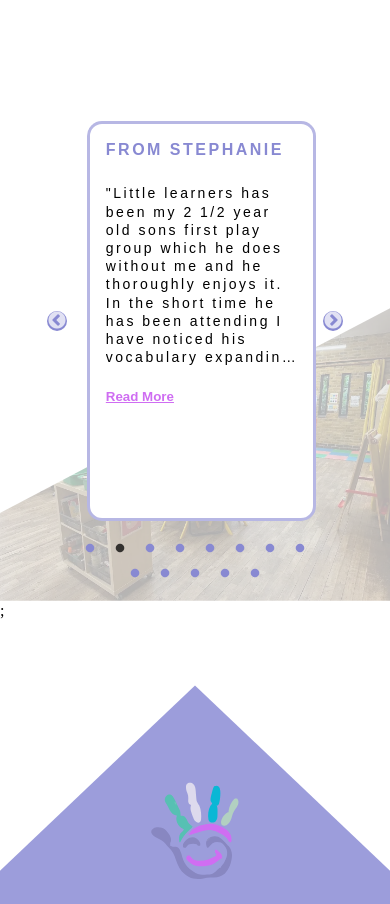
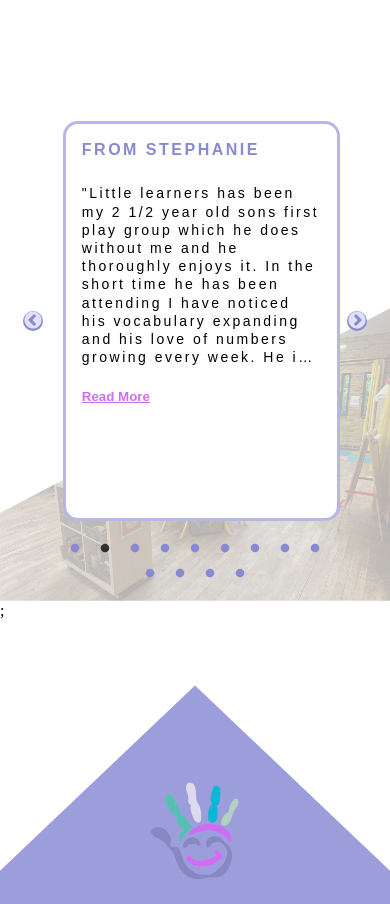
Before and after one commit to curveservices/little-learners, a React (Vite) app: page / in a window 390 px wide. Shown: the part 6390-7294 px from the top of the page. Built offline with nearby package versions, Linux system fonts and the light colour scheme.

Commit message:
slider margin changes for better view

```diff
--- a/src/components/testimonials/index.scss
+++ b/src/components/testimonials/index.scss
@@ -180,7 +180,7 @@
   }
 
   .slick-slider {
-    margin: 3rem 2.5rem;
+    margin: 3rem 1rem;
   }
 }
 @media screen and (min-width: 768px) and (max-width: 1024px) {
```
